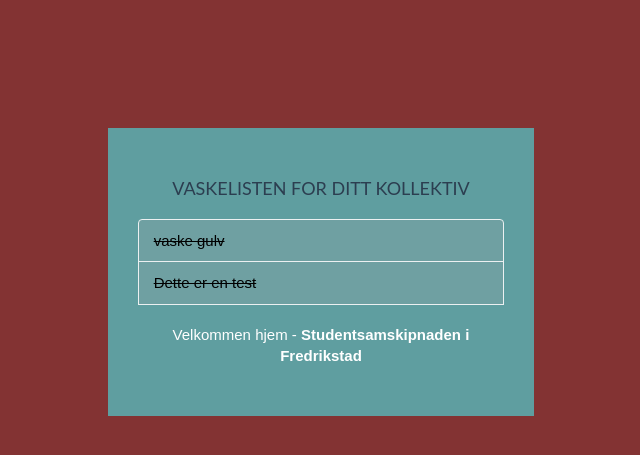
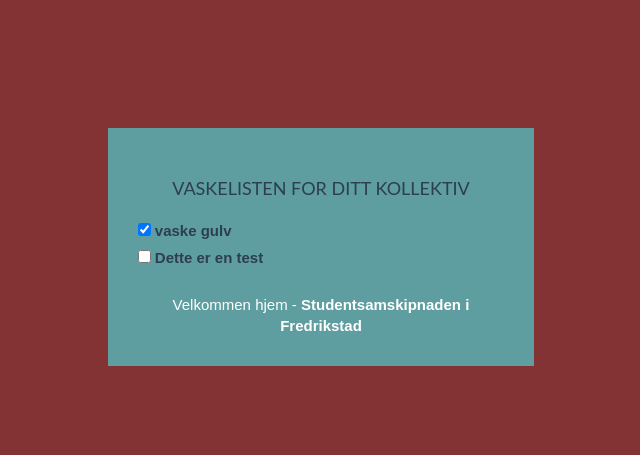
Before and after one commit to karendahlaarhus/TDT4140-programvareutvikling, a Django app: page /1 in a window 1280 px wide. Shown: the top 455 px of the page, without its empty margins (319-959 px from the left). Run offline with Django 3.2, Linux system fonts and the light colour scheme; data comes from the database, SQL or seed files in the repository; both versions use the stored data as it was after the commit.

Commit message:
added checkboxes and possibility to check off todos

```diff
--- a/SiF/templates/todo/index.html
+++ b/SiF/templates/todo/index.html
@@ -18,61 +18,16 @@
         <div class="row">
             <div class="col-lg-4 col-lg-offset-4" id="content">
                 <h2>VASKELISTEN FOR DITT KOLLEKTIV</h2>
-                <ul class="list-group t20">
+                <div class="list-group t20">
                     {% for todo in todo_list %}
-                    <li class="list-group-item todo-completed">{{ todo.text }}</li>
+                        {% if todo.complete %}
+                            <input type="checkbox" checked> <label>{{ todo.text }}</label> <br>
+                        {% else %}
+                            <input type="checkbox"> <label>{{ todo.text }}</label> <br>
+                        {% endif %}
                     {% endfor %}
-                <!--{% if user.is_authenticated %}
-                <form action="{% url 'addTodo' %}" method="POST" role="form">
-                    {% csrf_token %}
-                    <div class="form-group">
-                        <div class="input-group">
-                            {{ form.text }}
-                            <span class="input-group-btn">
-                                      <button type="submit" class="btn btn-default" id="add-btn">Legg til</button>
-                                  </span>
-                        </div>
-                    </div>
-                </form>
-
-                <div class="row t10">
-                    <div class="col-lg-12">
-                        <div class="btn-toolbar">
-                            <div class="btn-group">
-                                <a href="{% url 'deletecomplete' %}"><button type="button" class="btn btn-warning">
-                                    <i class="glyphicon glyphicon-trash"></i> Slett alle ferdige
-                                </button></a>
-                            </div>
-
-                            <div class="btn-group">
-                                <a href="{% url 'logout' %}"><button type="button" class="btn btn-warning">
-                                    <i class="glyphicon glyphicon-log-out"></i> Logout
-                                </button></a>
-                            </div>
-                        </div>
-                    </div>
                 </div>
 
-                <ul class="list-group t20">
-                    {% for todo in todo_list %}
-                    {% if todo.complete %}
-                    <li class="list-group-item todo-completed">{{ todo.text }}</li>
-                    {% else %}
-                    <a href="{% url 'complete' todo.id %}"><li class="list-group-item">{{ todo.text }}</li></a>
-                    {% endif %}
-                    {% endfor %}
-                </ul>
-            </div>
-        </div>
-{% else %}
-        <p>You are not logged in</p>
-        <div class="btn-group">
-            <a href="{% url 'login' %}"><button type="button" class="btn btn-warning">
-                <i class="glyphicon glyphicon-log-in"></i> Login
-            </button></a>
-        </div>
-
-{% endif %}-->
 
     <footer>
         <div class="row pad">
```
Also changed, not shown: SiF/db.sqlite3.
